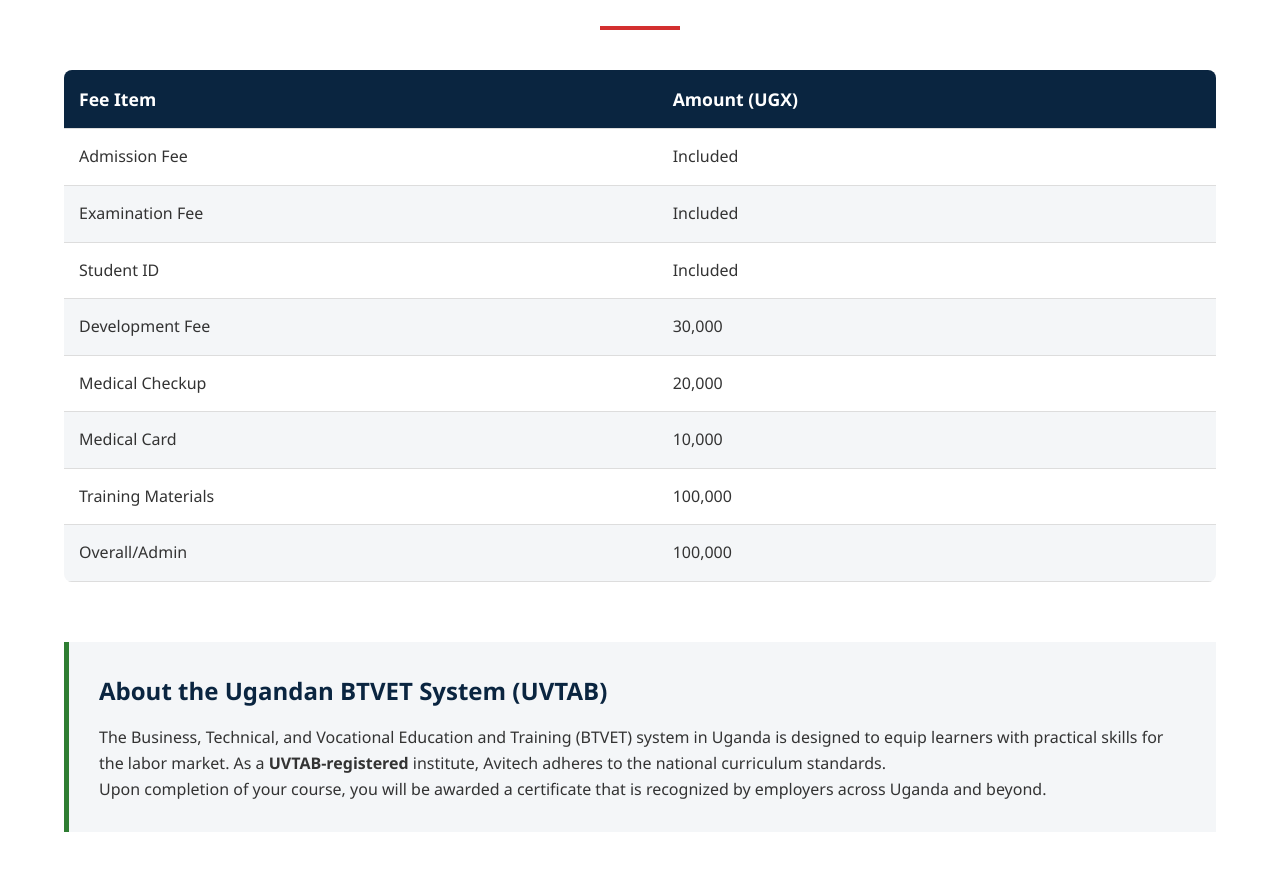
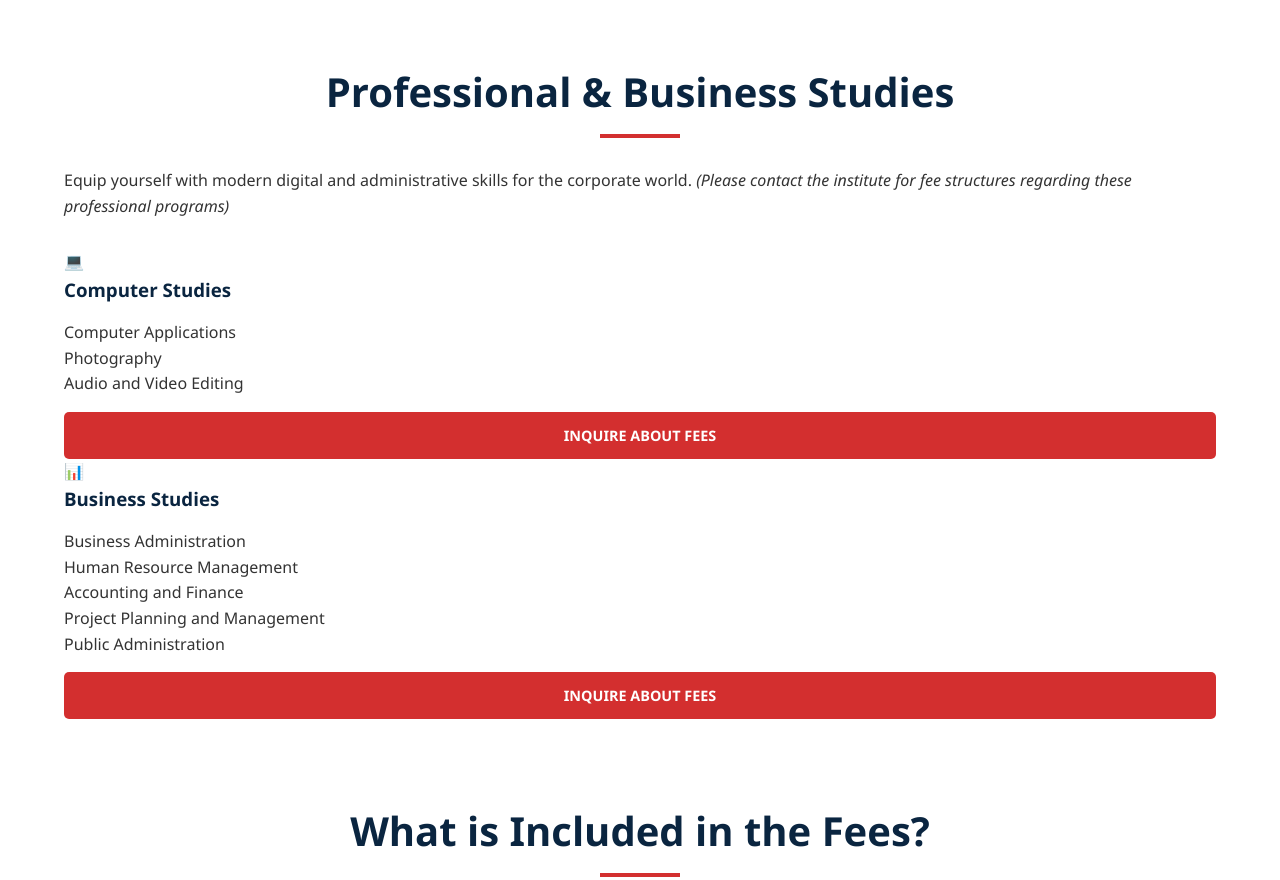
Before and after one commit to NSEREKODAN/Avitech-vocational, a plain HTML site: page courses.html in a window 1280 px wide. Shown: the part 1048-1928 px from the top of the page. Drawn offline with Linux system fonts and the light colour scheme.

Commit message:
Revise courses and fees for 2027 intake
Updated course offerings and fee details for the 2027 intake. Added sections for Professional & Business Studies and adjusted footer contact information.

```diff
--- a/courses.html
+++ b/courses.html
@@ -31,6 +31,7 @@
 
     <section class="courses-section">
         <div class="container">
+            <h2 class="section-title" style="text-align: center; margin-bottom: 30px;">Vocational & Technical Skills</h2>
             <div class="course-grid">
                 <div class="course-card">
                     <div class="course-body">
@@ -82,6 +83,47 @@
                 </div>
             </div>
 
+
+            <h2 class="section-title" style="text-align: center; margin-top: 80px; margin-bottom: 30px;">Professional & Business Studies</h2>
+            <p style="margin-bottom: 30px; color: var(--text-main);">Equip yourself with modern digital and administrative skills for the corporate world. <em>(Please contact the institute for fee structures regarding these professional programs)</em></p>
+
+            <div class="professional-grid">
+                <!-- Computer Studies -->
+                <div class="pro-card">
+                    <div class="pro-card-header">
+                        <span class="pro-icon">💻</span>
+                        <h3>Computer Studies</h3>
+                    </div>
+                    <div class="pro-card-body">
+                        <ul class="pro-list">
+                            <li>Computer Applications</li>
+                            <li>Photography</li>
+                            <li>Audio and Video Editing</li>
+                        </ul>
+                        <a href="contact.html" class="btn btn-red" style="margin-top: 15px; width: 100%; font-size: 0.9rem;">Inquire About Fees</a>
+                    </div>
+                </div>
+
+                <!-- Business Studies -->
+                <div class="pro-card">
+                    <div class="pro-card-header">
+                        <span class="pro-icon">📊</span>
+                        <h3>Business Studies</h3>
+                    </div>
+                    <div class="pro-card-body">
+                        <ul class="pro-list">
+                            <li>Business Administration</li>
+                            <li>Human Resource Management</li>
+                            <li>Accounting and Finance</li>
+                            <li>Project Planning and Management</li>
+                            <li>Public Administration</li>
+                        </ul>
+                        <a href="contact.html" class="btn btn-red" style="margin-top: 15px; width: 100%; font-size: 0.9rem;">Inquire About Fees</a>
+                    </div>
+                </div>
+            </div>
+
+
             <h2 class="section-title" style="margin-top: 80px;">What is Included in the Fees?</h2>
             <div class="table-responsive">
                 <table>
@@ -113,9 +155,9 @@
         <div class="container footer-grid">
             <div><h3>Avitech Institute</h3><p>Success beyond hardwork. Empowering the youth with practical vocational skills for a better tomorrow.</p></div>
             <div><h3>Quick Links</h3><ul><li><a href="index.html">Home</a></li><li><a href="about.html">About Us</a></li><li><a href="courses.html">Courses</a></li><li><a href="admissions.html">Admissions</a></li></ul></div>
-            <div><h3>Contact Us</h3><p>Location: Mawale along Semuto Kampala Road</p><p>Phone/WhatsApp: 0708796916</p></div>
+            <div><h3>Contact Us</h3><p>Location: Mawale along Semuto Kampala Road</p><p>call/WhatsApp: 0708796916 | 0779559380</p></div>
         </div>
-        <div class="footer-bottom"><p>&copy; 2026 Avitech Vocational Training Institute. All Rights Reserved.</p></div>
+        <div class="footer-bottom"><p>&copy; 2027 Avitech Vocational Training Institute. All Rights Reserved.</p></div>
     </footer>
     <script src="script.js"></script>
 </body>
```
